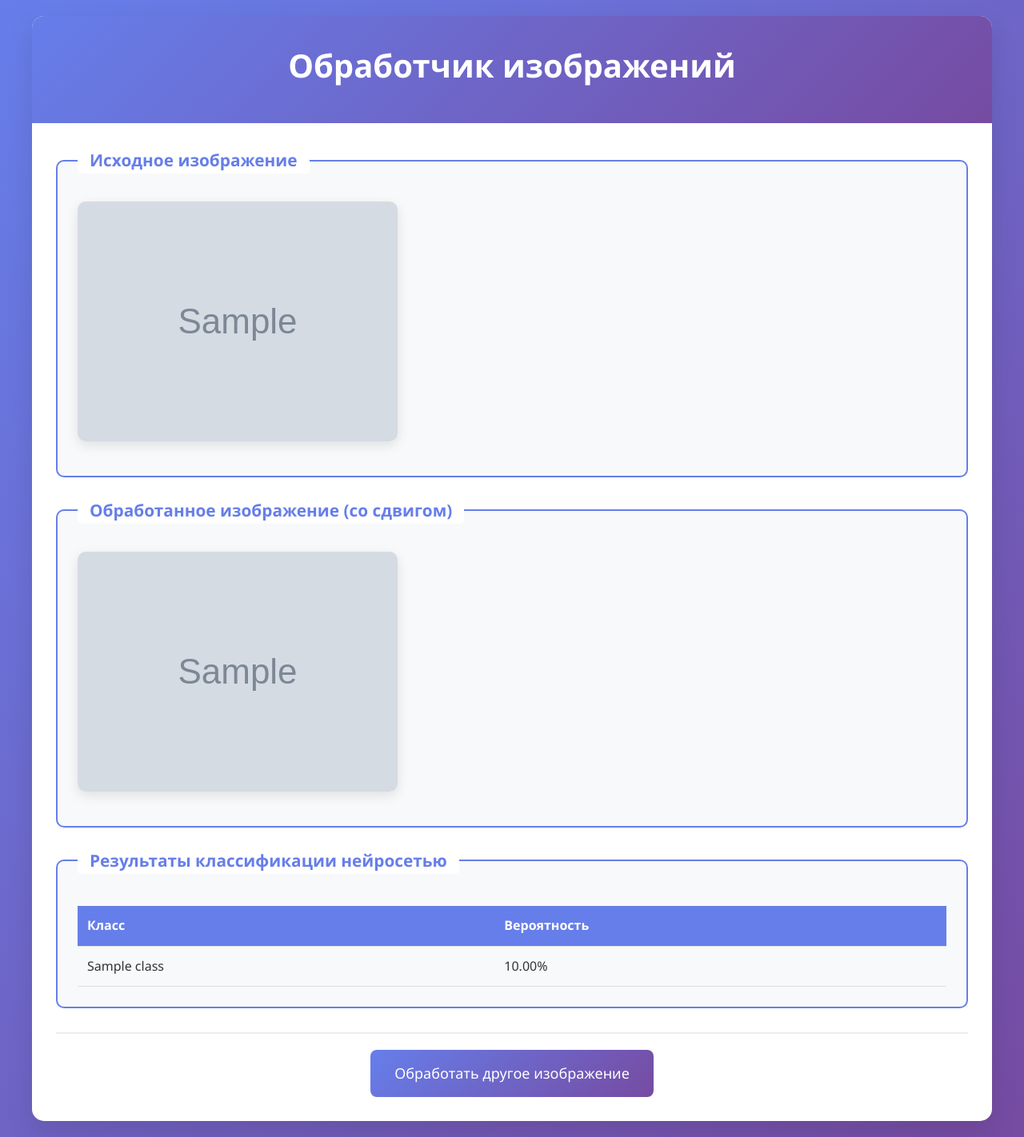
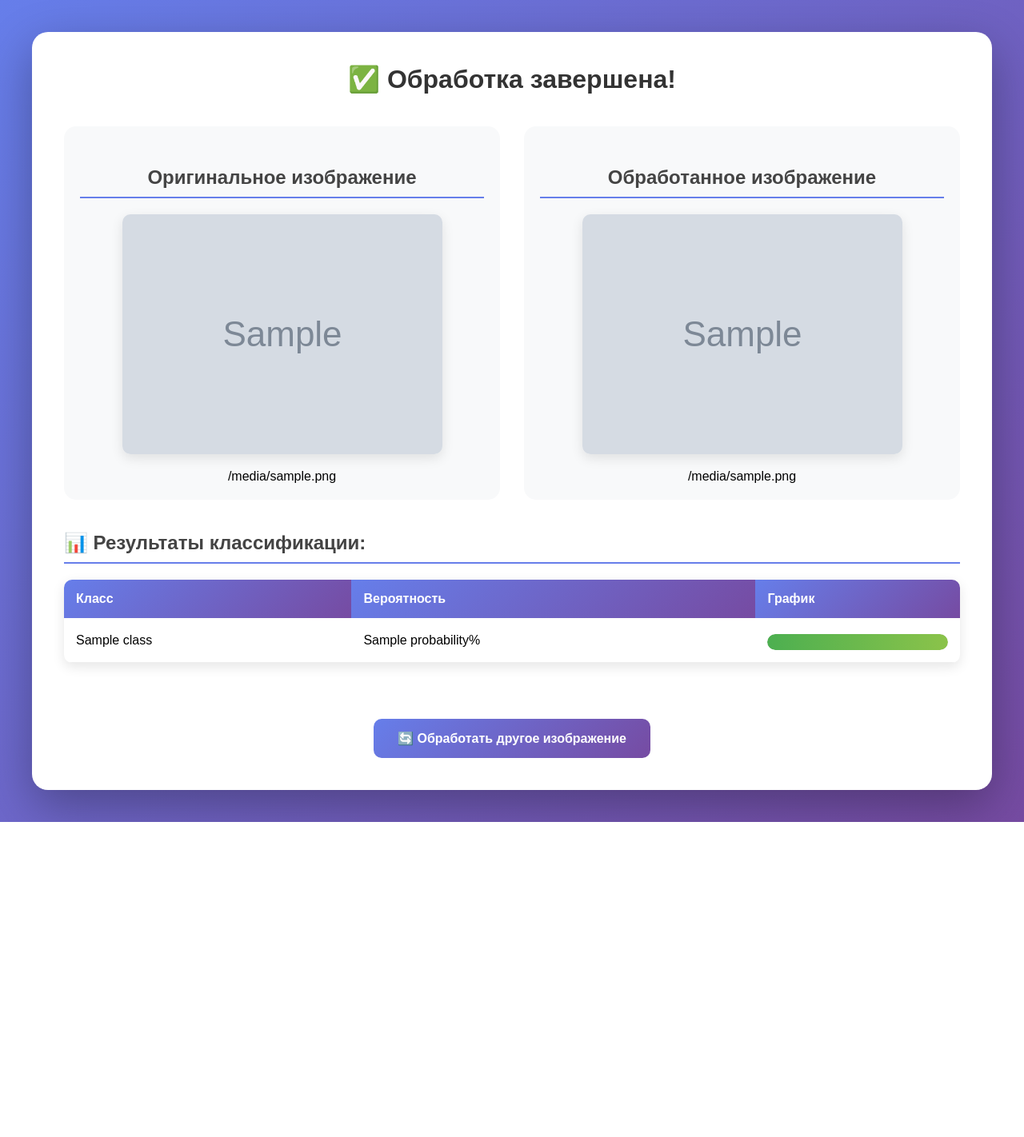
Before and after one commit to lehaaloha/newlab3, a Flask app: template lab3/templates/result.html in a window 1280 px wide. Shown: the whole page at 80% size. After the commit the page ends 1028 px from the top, so only its background shows below. Run offline with Flask 3, Linux system fonts and the light colour scheme; the template is opened without the code that fills it: most values are stand-ins (such as "Sample title", 1, 10 or a date in 2020); grey boxes marked "Sample" are stand-in pictures.

Commit message:
Update result.html

```diff
--- a/lab3/templates/result.html
+++ b/lab3/templates/result.html
@@ -1,44 +1,159 @@
-{% extends "base.html" %}
+<!DOCTYPE html>
+<html lang="ru">
+<head>
+    <meta charset="UTF-8">
+    <meta name="viewport" content="width=device-width, initial-scale=1.0">
+    <title>Результаты обработки</title>
+    <style>
+        * { margin: 0; padding: 0; box-sizing: border-box; }
+        body {
+            font-family: Arial, sans-serif;
+            background: linear-gradient(135deg, #667eea 0%, #764ba2 100%);
+            min-height: 100vh;
+            padding: 40px 20px;
+        }
+        .container {
+            background: white;
+            padding: 40px;
+            border-radius: 20px;
+            box-shadow: 0 20px 60px rgba(0,0,0,0.3);
+            max-width: 1200px;
+            margin: 0 auto;
+        }
+        h1 {
+            color: #333;
+            text-align: center;
+            margin-bottom: 40px;
+            font-size: 32px;
+        }
+        h2 {
+            color: #444;
+            margin: 30px 0 20px;
+            padding-bottom: 10px;
+            border-bottom: 2px solid #667eea;
+        }
+        .images-container {
+            display: grid;
+            grid-template-columns: repeat(auto-fit, minmax(300px, 1fr));
+            gap: 30px;
+            margin-bottom: 40px;
+        }
+        .image-card {
+            background: #f8f9fa;
+            padding: 20px;
+            border-radius: 15px;
+            text-align: center;
+        }
+        .image-card img {
+            max-width: 100%;
+            height: auto;
+            border-radius: 10px;
+            box-shadow: 0 5px 15px rgba(0,0,0,0.1);
+            margin-bottom: 15px;
+        }
+        .results-table {
+            width: 100%;
+            border-collapse: collapse;
+            margin-top: 20px;
+            background: white;
+            border-radius: 10px;
+            overflow: hidden;
+            box-shadow: 0 5px 15px rgba(0,0,0,0.1);
+        }
+        .results-table th {
+            background: linear-gradient(135deg, #667eea 0%, #764ba2 100%);
+            color: white;
+            padding: 15px;
+            text-align: left;
+        }
+        .results-table td {
+            padding: 15px;
+            border-bottom: 1px solid #eee;
+        }
+        .results-table tr:hover {
+            background: #f5f5f5;
+        }
+        .probability-bar {
+            height: 20px;
+            background: #e0e0e0;
+            border-radius: 10px;
+            overflow: hidden;
+            margin-top: 5px;
+        }
+        .probability-fill {
+            height: 100%;
+            background: linear-gradient(90deg, #4CAF50, #8BC34A);
+            border-radius: 10px;
+            transition: width 0.5s ease;
+        }
+        .btn {
+            display: inline-block;
+            background: linear-gradient(135deg, #667eea 0%, #764ba2 100%);
+            color: white;
+            text-decoration: none;
+            padding: 15px 30px;
+            border-radius: 10px;
+            font-weight: bold;
+            margin-top: 30px;
+            transition: transform 0.2s, box-shadow 0.2s;
+        }
+        .btn:hover {
+            transform: translateY(-2px);
+            box-shadow: 0 10px 20px rgba(102, 126, 234, 0.4);
+        }
+        .btn-container {
+            text-align: center;
+            margin-top: 40px;
+        }
+    </style>
+</head>
+<body>
+    <div class="container">
+        <h1>✅ Обработка завершена!</h1>
 
-{% block content %}
-<div class="results">
-    <fieldset>
-        <legend>Исходное изображение</legend>
-        <img src="{{ url_for('static', filename='uploads/' + original_image) }}"
-             alt="Original Image" class="result-image">
-    </fieldset>
+        <div class="images-container">
+            <div class="image-card">
+                <h2>Оригинальное изображение</h2>
+                <img src="{{ url_for('static', filename='uploads/' + original_image) }}"
+                     alt="Оригинальное изображение">
+                <p>{{ original_image }}</p>
+            </div>
 
-    <fieldset>
-        <legend>Обработанное изображение (со сдвигом)</legend>
-        <img src="{{ url_for('static', filename='uploads/' + processed_image) }}"
-             alt="Processed Image" class="result-image">
-    </fieldset>
+            <div class="image-card">
+                <h2>Обработанное изображение</h2>
+                <img src="{{ url_for('static', filename='uploads/' + processed_image) }}"
+                     alt="Обработанное изображение">
+                <p>{{ processed_image }}</p>
+            </div>
+        </div>
 
-
-    {% if classification_results %}
-    <fieldset>
-        <legend>Результаты классификации нейросетью</legend>
-        <table class="classification-table">
+        <h2>📊 Результаты классификации:</h2>
+        <table class="results-table">
             <thead>
                 <tr>
                     <th>Класс</th>
                     <th>Вероятность</th>
+                    <th>График</th>
                 </tr>
             </thead>
             <tbody>
                 {% for result in classification_results %}
                 <tr>
                     <td>{{ result.class }}</td>
-                    <td>{{ "%.2f"|format(result.probability) }}%</td>
+                    <td>{{ result.probability }}%</td>
+                    <td>
+                        <div class="probability-bar">
+                            <div class="probability-fill" style="width: {{ result.probability }}%"></div>
+                        </div>
+                    </td>
                 </tr>
                 {% endfor %}
             </tbody>
         </table>
-    </fieldset>
-    {% endif %}
 
-    <div class="actions">
-        <a href="{{ url_for('index') }}" class="btn">Обработать другое изображение</a>
+        <div class="btn-container">
+            <a href="/" class="btn">🔄 Обработать другое изображение</a>
+        </div>
     </div>
-</div>
-{% endblock %}
+</body>
+</html>
```
